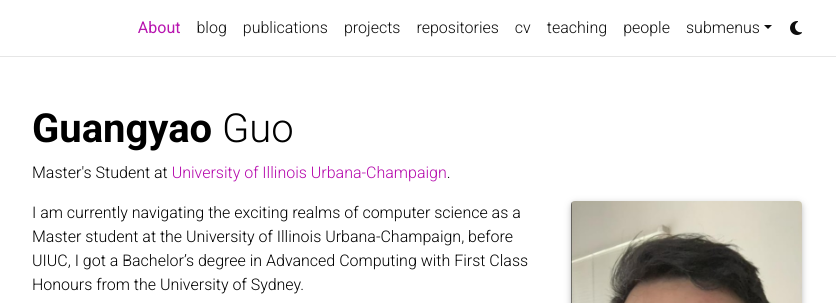
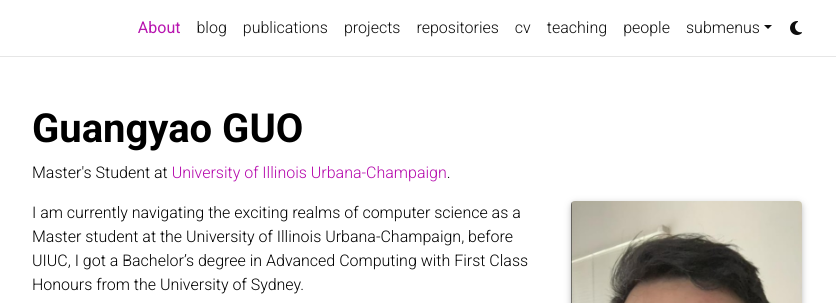
Before and after one commit to guangyaoguo/guangyaoguo.github.io, a Jekyll site: the page built from _pages/about.md, in a window 1280 px wide and 1364 px high, cut to the strip 0-1075 px from the top of the window. Shown: the top 303 px of the strip, without its empty margins (223-1059 px from the left). Built offline with Jekyll 4.4.1, drawn with Linux system fonts in a browser that asks for light colours; full-size pictures stand in for the smaller copies a plugin makes; emoji names are drawn with the system emoji font; comment, search, counter and statistics services are not loaded; a style sheet for code colours, icons or effects is not loaded; some of the changed text lies outside the part shown.

```diff
--- a/_config.yml
+++ b/_config.yml
@@ -3,9 +3,9 @@
 # -----------------------------------------------------------------------------
 
 title: blank # the website title (if blank, full name will be used instead)
-first_name: Guangyao
+first_name: Guangyao GUO
 middle_name:
-last_name: Guo
+last_name:
 email: vitoguangyaoguo@gmail.com
 description: > # the ">" symbol means to ignore newlines until "footer_text:"
   A simple, whitespace theme for academics. Based on [*folio](https://github.com/bogoli/-folio) design.
@@ -20,7 +20,7 @@ icon: ⚛️  # the emoji used as the favicon (alternatively, provide image name
 
 url: https://guangyaoguo.github.io # the base hostname & protocol for your site
 baseurl:
-last_updated: false # set to true if you want to display last updated in the footer
+last_updated: true # set to true if you want to display last updated in the footer
 impressum_path:  # set to path to include impressum link in the footer, use the same path as permalink in a page, helps to conform with EU GDPR
 
 # -----------------------------------------------------------------------------
```
